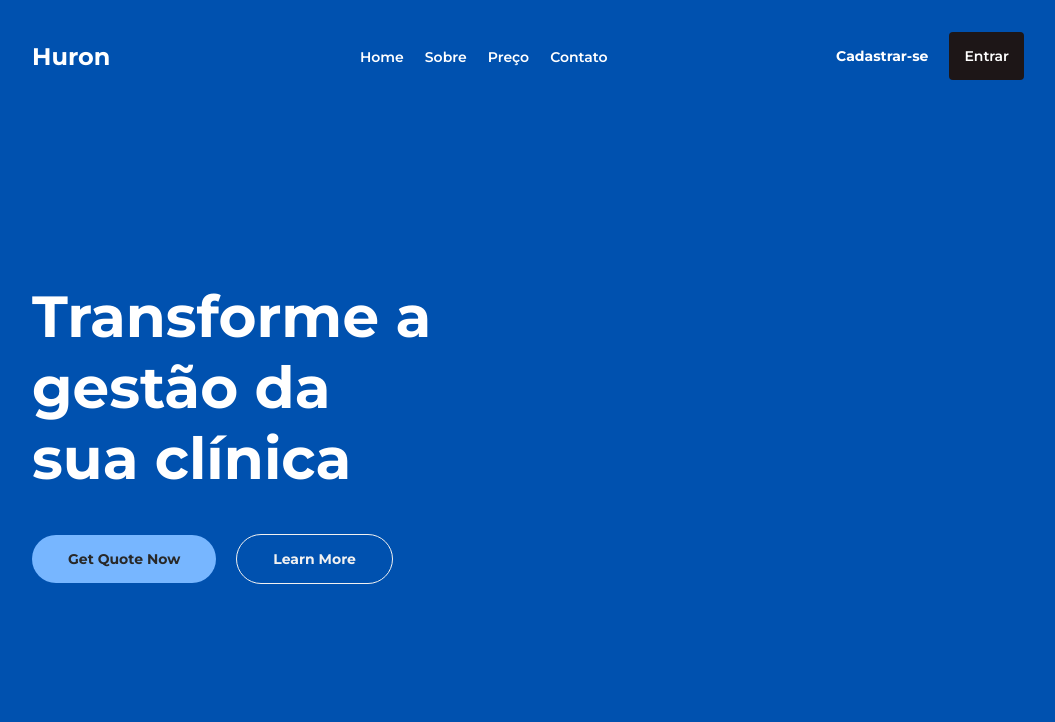
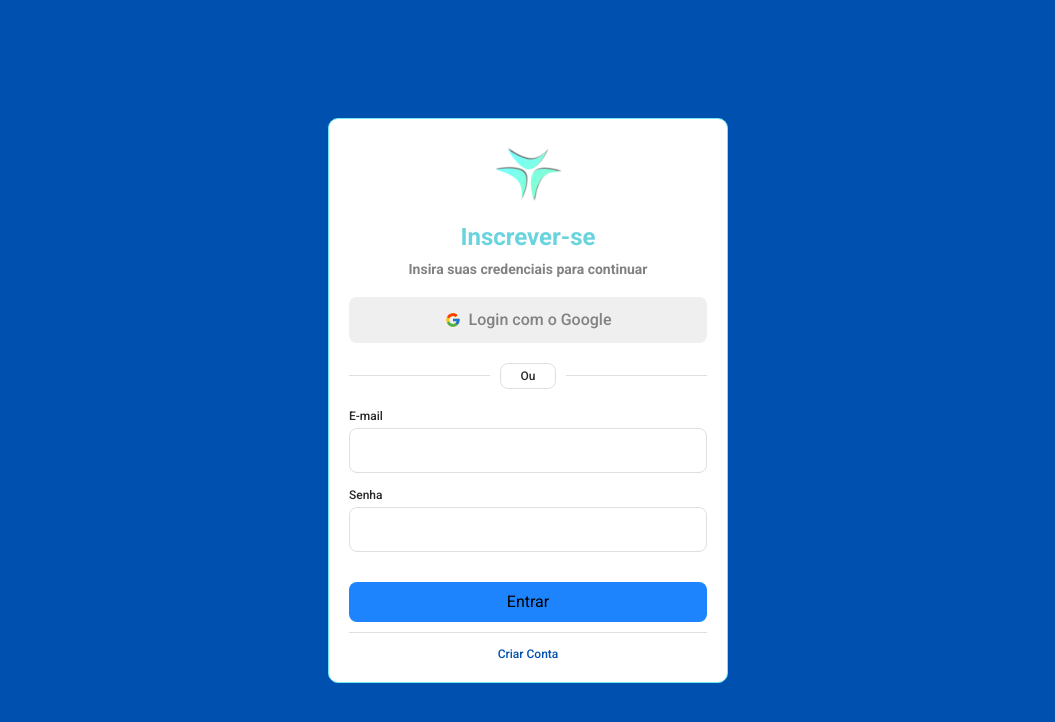
Before and after one commit to decoder-file/huron-web, a React (Create React App) app: page / in a window 1280 px wide. Shown: the top 722 px of the page, without its empty margins (112-1167 px from the left). Built offline with nearby package versions, Linux system fonts and the light colour scheme.

Commit message:
feat: screen SignUp

```diff
--- a/package.json
+++ b/package.json
@@ -12,6 +12,7 @@
     "@types/react-dom": "^18.0.6",
     "react": "^18.2.0",
     "react-dom": "^18.2.0",
+    "react-icons": "^4.6.0",
     "react-scripts": "5.0.1",
     "styled-components": "^5.3.6",
     "typescript": "^4.8.4",
--- a/src/App.tsx
+++ b/src/App.tsx
@@ -3,12 +3,12 @@ import { ThemeProvider } from 'styled-components'
 import { defaultTheme } from './styles/themes/default'
 
 import { GlobalStyle } from './styles/global'
-import { LandingPage } from './pages/LandingPage'
+import { SignUp } from './pages/SignUp'
 
 function App() {
   return (
     <ThemeProvider theme={defaultTheme}>
-      <LandingPage />
+      <SignUp />
       <GlobalStyle />
     </ThemeProvider>
   )
--- /dev/null
+++ b/src/pages/Signup/index.tsx
@@ -0,0 +1,47 @@
+import { FcGoogle } from 'react-icons/fc'
+
+import logo from '../../assets/logoHuron.png'
+import { Button } from '../../components/Button'
+
+import {
+  Container,
+  Content,
+  Header,
+  Title,
+  Caption,
+  LoginButtonWithGoogle,
+  Logo,
+  CreateAccount,
+  Line,
+  ContainerSeparator,
+  InputEmail,
+  InputPassword,
+} from './styles'
+
+export function SignUp() {
+  return (
+    <Container>
+      <Content>
+        <Header>
+          <Logo src={logo} />
+          <Title>Inscrever-se</Title>
+          <Caption>Insira suas credenciais para continuar</Caption>
+          <LoginButtonWithGoogle>
+            <FcGoogle />
+            Login com o Google
+          </LoginButtonWithGoogle>
+          <ContainerSeparator>
+            <Line />
+            <p>Ou</p>
+            <Line />
+          </ContainerSeparator>
+          <InputEmail title="E-mail" type="email" />
+          <InputPassword title="Senha" type="password" />
+          <Button title="Entrar" />
+          <Line />
+          <CreateAccount>Criar Conta</CreateAccount>
+        </Header>
+      </Content>
+    </Container>
+  )
+}
--- /dev/null
+++ b/src/pages/Signup/styles.ts
@@ -0,0 +1,119 @@
+import styled from 'styled-components'
+import { Input } from '../../components/Input'
+
+export const Container = styled.div`
+  height: 100vh;
+  justify-content: center;
+  text-align: center;
+  display: flex;
+  align-items: center;
+  background-color: ${(props) => props.theme['blue-500']};
+  padding: 20px;
+`
+export const Content = styled.div`
+  width: 400px;
+  justify-content: center;
+  padding: 0 1rem;
+  background-color: white;
+  margin: 40px 0px;
+  padding: 20px;
+  border-radius: 10px;
+  border: 1px solid ${(props) => props.theme['green-200']};
+`
+
+export const Header = styled.header`
+  text-align: center;
+`
+
+export const Logo = styled.img`
+  width: 70px;
+  height: 70px;
+`
+
+export const Title = styled.h1`
+  font-size: 1.5rem;
+  font-weight: 600;
+  color: ${(props) => props.theme['green-300']};
+  margin-top: 10px;
+  margin-bottom: 10px;
+`
+
+export const Caption = styled.h2`
+  font-size: 0.875rem;
+  font-weight: 600;
+  color: ${(props) => props.theme['black-200']};
+  margin-top: 5px;
+  margin-bottom: 20px;
+`
+
+export const LoginButtonWithGoogle = styled.button`
+  width: 100%;
+  height: 46px;
+  border: 0;
+  outline: 0;
+  cursor: pointer;
+  border-radius: 8px;
+  align-items: center;
+  justify-content: center;
+  gap: 8px;
+  display: flex;
+
+  font-size: 1rem;
+  color: ${(props) => props.theme['black-200']};
+  font-family: 'Roboto';
+  font-style: normal;
+  font-weight: 500;
+
+  svg {
+    font-size: 1rem;
+  }
+
+  :hover {
+    background-color: #dfdfdf;
+  }
+`
+
+export const Line = styled.div`
+  width: 100%;
+  height: 1px;
+  background-color: #dfdfdf;
+  margin-top: 10px;
+  margin-bottom: 10px;
+`
+
+export const CreateAccount = styled.button`
+  border: 0;
+  outline: 0;
+  cursor: pointer;
+  background-color: transparent;
+
+  font-size: 0.75rem;
+  font-weight: 500;
+  color: ${(props) => props.theme['blue-500']};
+
+  :hover {
+    color: ${(props) => props.theme['blue-300']};
+  }
+`
+export const ContainerSeparator = styled.div`
+  display: flex;
+  justify-content: center;
+  align-items: center;
+  margin: 20px 0;
+
+  P {
+    font-size: 0.75rem;
+    font-weight: 500;
+    font-style: bold;
+    border: 1px solid #dfdfdf;
+    padding: 5px 20px;
+    border-radius: 8px;
+    margin: 0 10px;
+  }
+`
+export const InputEmail = styled(Input)`
+  margin-bottom: 15px;
+`
+export const InputPassword = styled(Input)`
+  margin-bottom: 30px;
+`
--- a/src/styles/global.ts
+++ b/src/styles/global.ts
@@ -8,7 +8,7 @@ export const GlobalStyle = createGlobalStyle`
     }
     :focus {
         outline: 0;
-        box-shadow: 0 0 0 2px ${(props) => props.theme['blue-400']};
+        box-shadow: 0 0 0 2px ${(props) => props.theme['green-500']};
     }
     body {
         background: ${(props) => props.theme['white-300']};
```
Also changed, not shown: src/assets/logoHuron.png (added), 1 other file (tests, documents, lock files or other folders).
